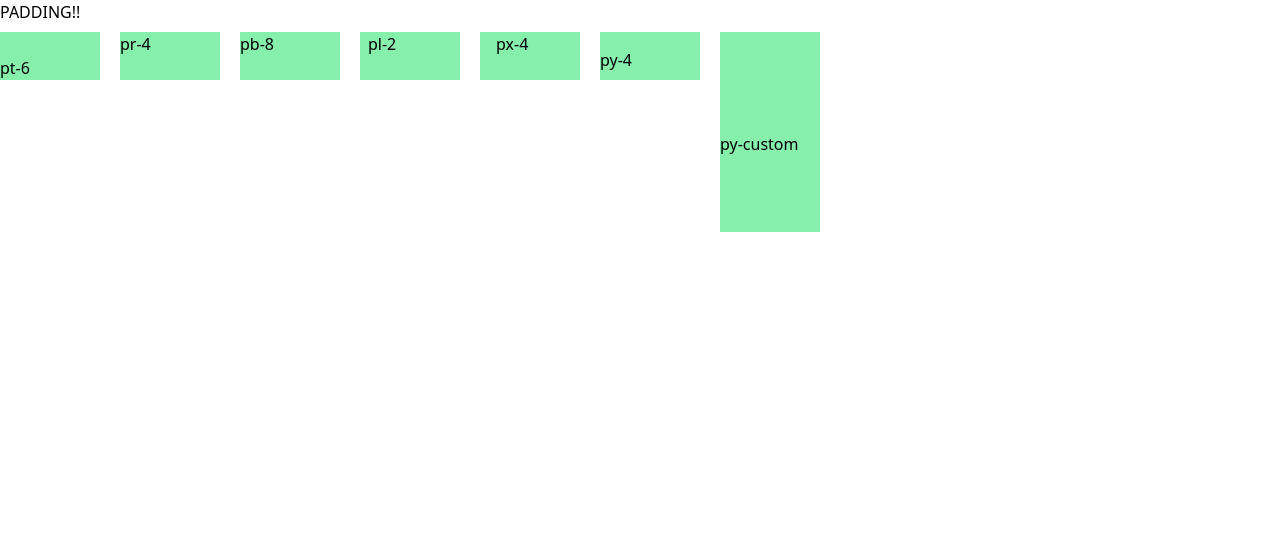
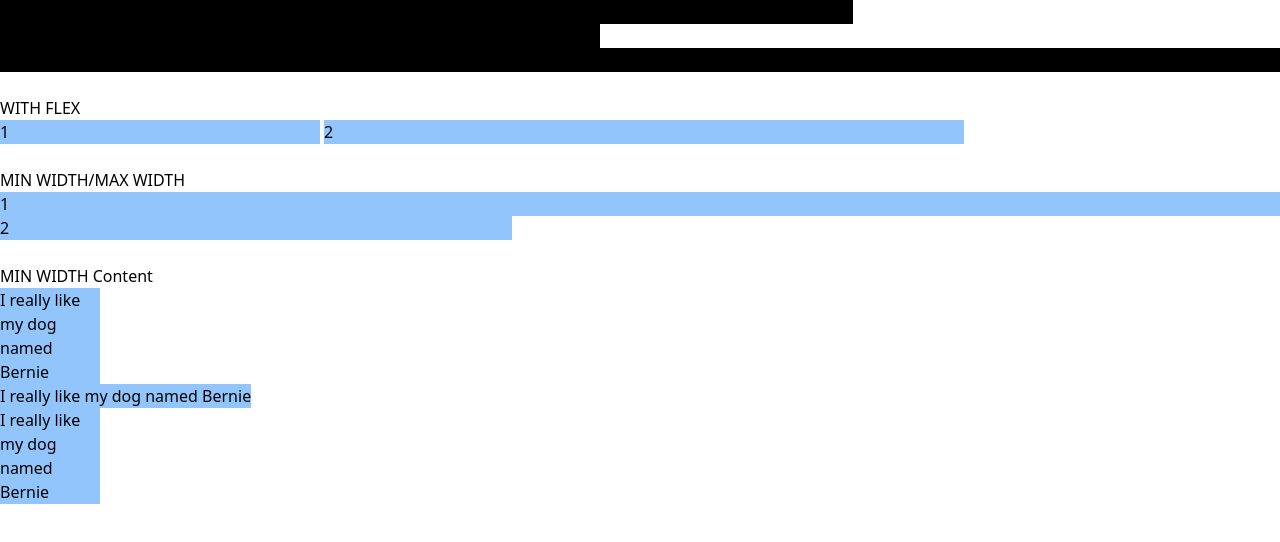
Before and after one commit to FOD17/Tailwind-React, a React (Create React App) app: page / in a window 1280 px wide. Shown: the top 542 px of the page. Built offline with nearby package versions, Linux system fonts and the light colour scheme.

Commit message:
mo stuff

```diff
--- a/src/App.js
+++ b/src/App.js
@@ -1,9 +1,9 @@
-import Padding from "./components/base-tutorial/20-Padding/Padding"
+import Width from "./components/base-tutorial/23-Width/Width"
 
 function App() {
   return (
     <div>
-      <Padding />
+      <Width />
     </div>
   )
 }
--- /dev/null
+++ b/src/components/base-tutorial/21-Margin/Margin.js
@@ -0,0 +1,11 @@
+import React from "react"
+
+export default function Margin() {
+  return (
+    <div className="bg-zinc-200 w-[300px] h-[400px] m-auto">
+      <div className="bg-zinc-500 text-3xl inline absolute mt-16 ml-16">
+        Margin
+      </div>
+    </div>
+  )
+}
--- /dev/null
+++ b/src/components/base-tutorial/22-SpaceBetween/SpaceBetween.js
@@ -0,0 +1,21 @@
+import React from "react"
+
+export default function SpaceBetween() {
+  return (
+    <div>
+      <h1>Can be used for Flex or Grid: Impacts all but first item</h1>
+      <div className="flex space-x-6  space-y-6">
+        <div className="rounded bg-purple-500 w-14 h-14">01</div>
+        <div className="rounded bg-purple-500 w-14 h-14">02</div>
+        <div className="rounded bg-purple-500 w-14 h-14">03</div>
+      </div>
+      <br />
+      <h1>Can be used for Flex or Grid: Impacts all but first item</h1>
+      <div className="flex flex-row-reverse space-x-6 space-x-reverse space-y-6 ">
+        <div className="rounded bg-purple-500 w-14 h-14">01</div>
+        <div className="rounded bg-purple-500 w-14 h-14">02</div>
+        <div className="rounded bg-purple-500 w-14 h-14">03</div>
+      </div>
+    </div>
+  )
+}
--- /dev/null
+++ b/src/components/base-tutorial/23-Width/Width.js
@@ -0,0 +1,34 @@
+import React from "react"
+
+export default function Width() {
+  return (
+    <div>
+      <div className="bg-black w-4/6">WIDTH STUFF</div>
+      <div className="bg-black w-[600px]">WIDTH STUFF</div>
+      <div className="bg-black w-screen">WIDTH STUFF: VW</div>
+      <br />
+      <h1>WITH FLEX</h1>
+      <div className="flex space-x-1">
+        <div className="w-1/4 bg-blue-300">1</div>
+        <div className="w-1/2 bg-blue-300">2</div>
+      </div>
+      <br />
+      <h1>MIN WIDTH/MAX WIDTH</h1>
+      <div className="min-w-0 bg-blue-300">1</div>
+      <div className="max-w-lg bg-blue-300">2</div>
+      <br />
+      <h1>MIN WIDTH Content</h1>
+      <div className="w-[100px] bg-blue-300">
+        <div className="min-w-min bg-blue-300">
+          I really like my dog named Bernie
+        </div>
+        <div className="min-w-max bg-blue-300">
+          I really like my dog named Bernie
+        </div>
+        <div className="min-w-fit bg-blue-300">
+          I really like my dog named Bernie
+        </div>
+      </div>
+    </div>
+  )
+}
```
Also changed, not shown: src/components/base-tutorial/25-Height/Height.js (added), 1 other file (tests, documents, lock files or other folders).
